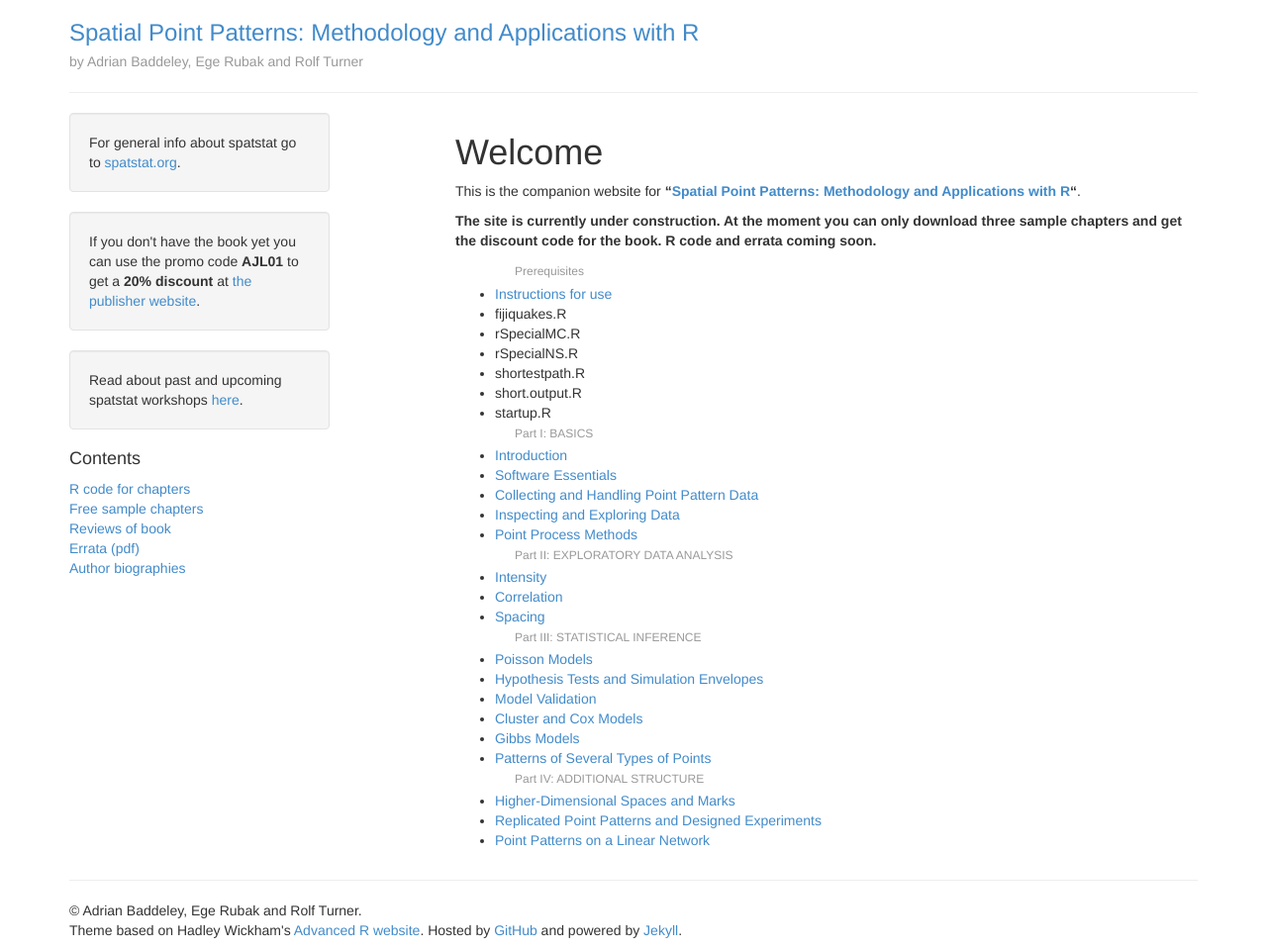
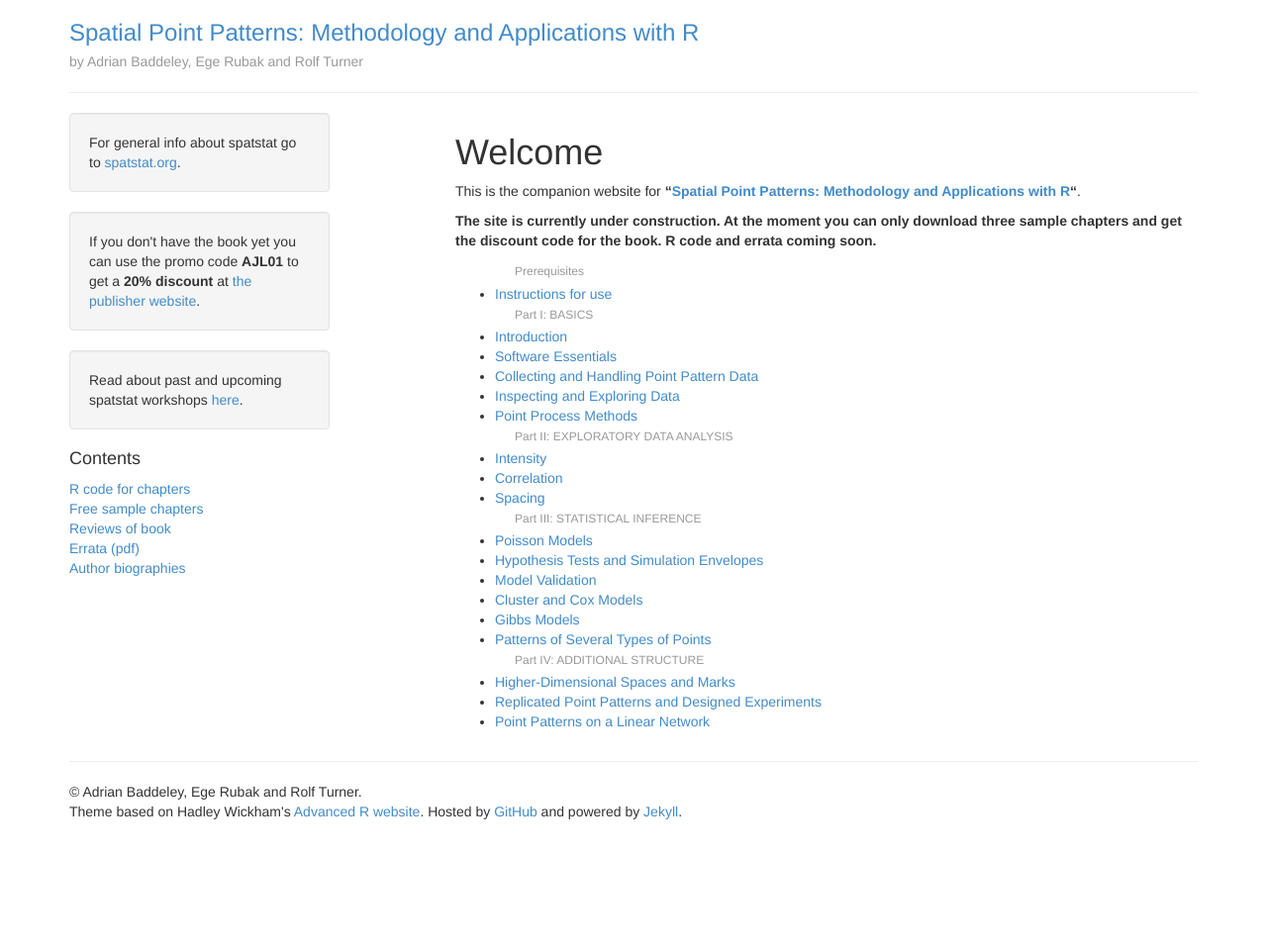
Before and after one commit to spatstat/book, a Jekyll site: the page built from index.md, in a window 1280 px wide. Shown: the whole page at 99% size. Built offline with Jekyll 4.4.1, drawn with Linux system fonts in a browser that asks for light colours; Markdown is read by kramdown in place of the engine named in the settings; after the commit the page ends 900 px from its top, so only the background shows below that.

Commit message:
Bugfixes in nav bar.

```diff
--- a/_includes/nav.html
+++ b/_includes/nav.html
@@ -1,11 +1,11 @@
 <li class="dropdown-header">Prerequisites</li>
 <li><a href="instructions.html">Instructions for use</a></li>
-<li><a href="fijiquakes.html"></a>fijiquakes.R</li>
-<li><a href="rSpecialMC.html"></a>rSpecialMC.R</li>
-<li><a href="rSpecialNS.html"></a>rSpecialNS.R</li>
-<li><a href="shortestpath.html"></a>shortestpath.R</li>
-<li><a href="short.output.html"></a>short.output.R</li>
-<li><a href="startup.html"></a>startup.R</li>
+<!--<li><a href="fijiquakes.html">fijiquakes.R</a></li>-->
+<!--<li><a href="rSpecialMC.html">rSpecialMC.R</a></li>-->
+<!--<li><a href="rSpecialNS.html">rSpecialNS.R</a></li>-->
+<!--<li><a href="shortestpath.html">shortestpath.R</a></li>-->
+<!--<li><a href="short.output.html">short.output.R</a></li>-->
+<!--<li><a href="startup.html">startup.R</a></li>-->
 <li class="dropdown-header">Part I: BASICS</li>
 <li><a href="chapter01.html">Introduction</a></li>
 <li><a href="chapteri02.html">Software Essentials</a></li>
```
